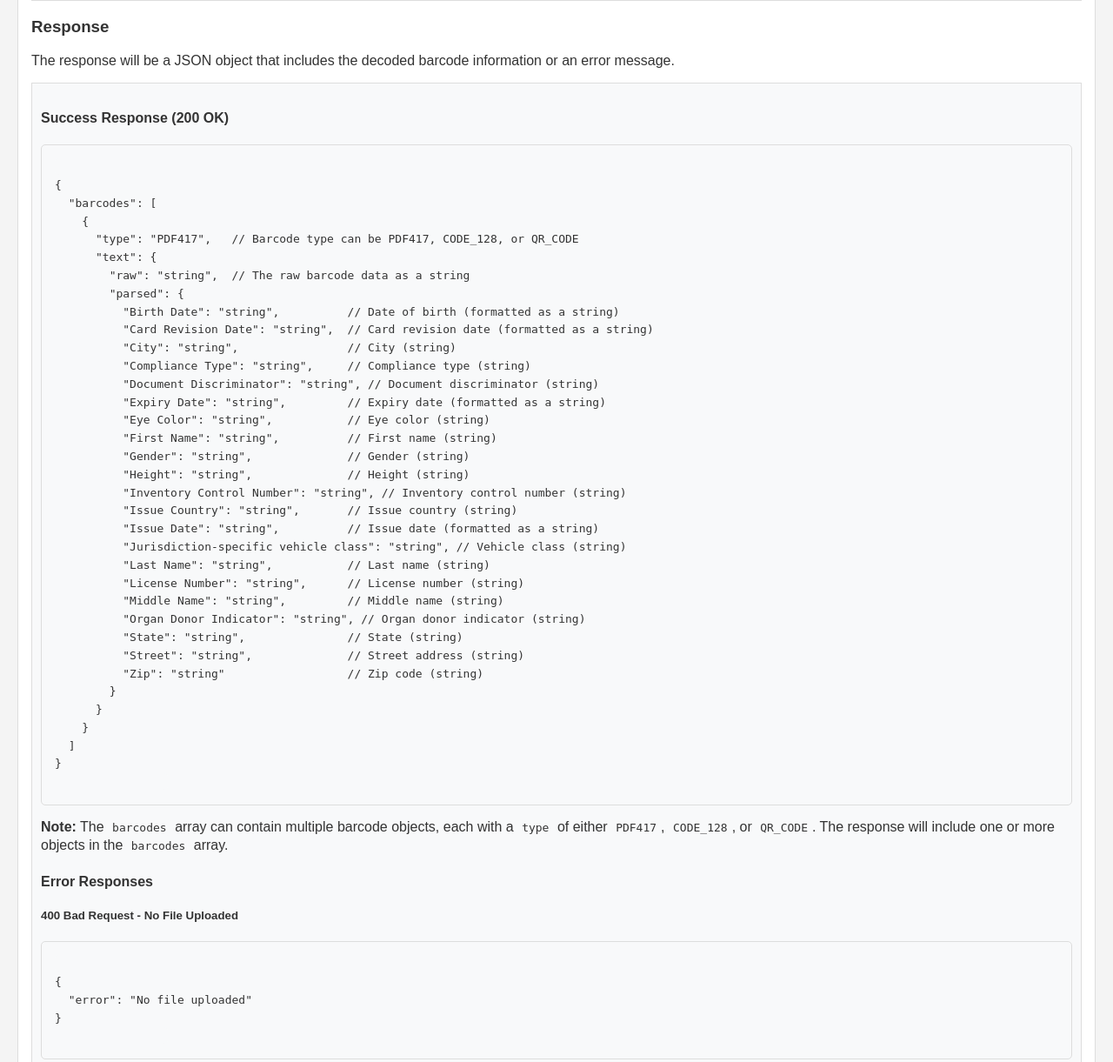
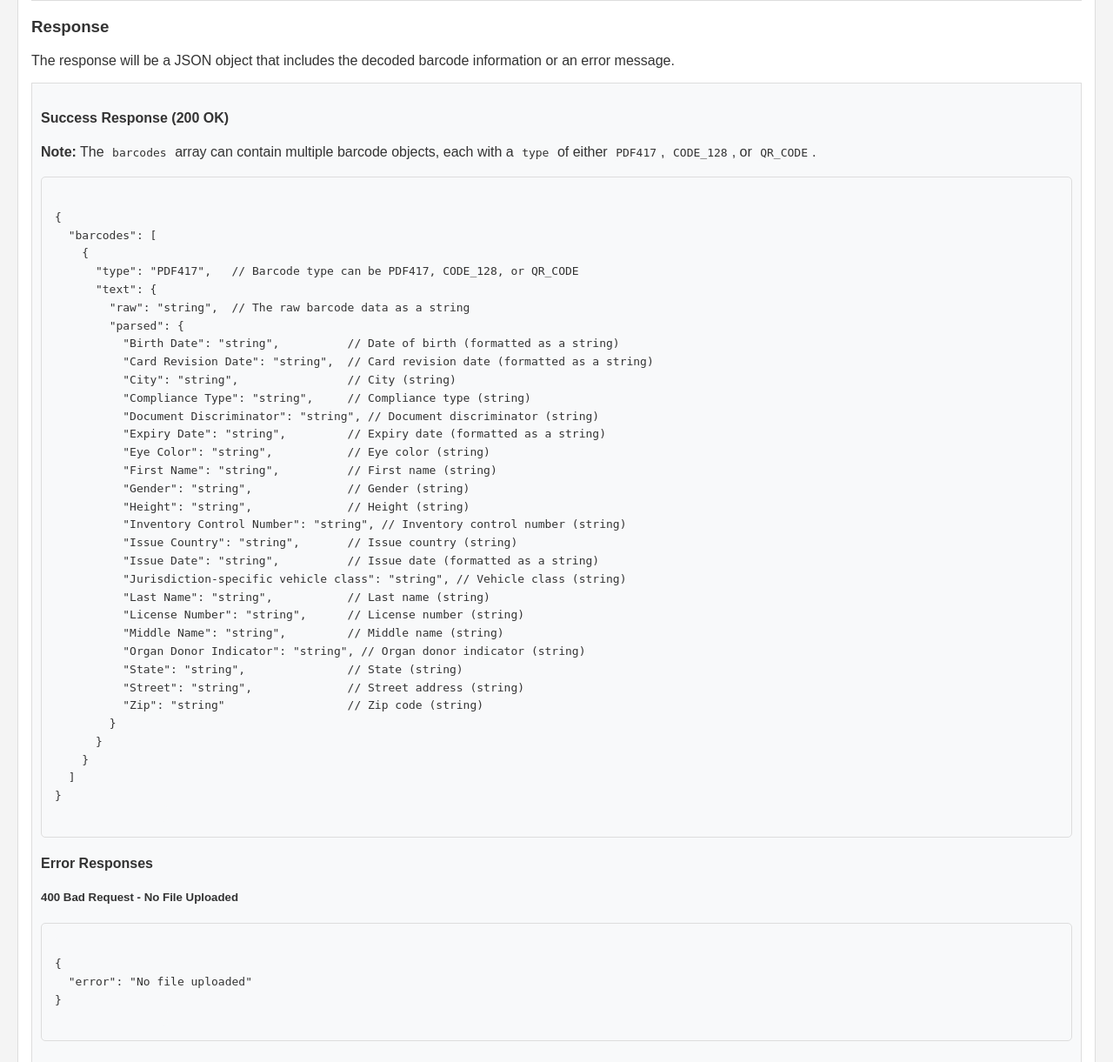
Before and after one commit to smujtaba1/dynamsoft-server, a Flask app: template templates/index.html in a window 1280 px wide. Shown: the part 662-1883 px from the top of the page at 87% size. Run offline with Flask 3, Linux system fonts and the light colour scheme; the template is opened without the code that fills it, so the values that code supplies are empty; parts of the project's set-up code (start-up, migrations or seed data) failed here and were passed over.

Commit message:
Fix HTML Doc

```diff
--- a/app.py
+++ b/app.py
@@ -1,4 +1,4 @@
-from flask import Flask, request, jsonify
+from flask import Flask, request, jsonify, render_template
 from dynamsoft_barcode_reader_bundle import *
 import os
 import logging
--- a/templates/index.html
+++ b/templates/index.html
@@ -83,6 +83,7 @@
 
             <div class="response">
                 <h4>Success Response (200 OK)</h4>
+                <p><strong>Note:</strong> The <code>barcodes</code> array can contain multiple barcode objects, each with a <code>type</code> of either <code>PDF417</code>, <code>CODE_128</code>, or <code>QR_CODE</code>.</p>
                 <pre><code>
 {
   "barcodes": [
@@ -119,7 +120,6 @@
 }
                 </code></pre>
 
-                <p><strong>Note:</strong> The <code>barcodes</code> array can contain multiple barcode objects, each with a <code>type</code> of either <code>PDF417</code>, <code>CODE_128</code>, or <code>QR_CODE</code>. The response will include one or more objects in the <code>barcodes</code> array.</p>
 
                 <h4>Error Responses</h4>
                 <h5>400 Bad Request - No File Uploaded</h5>
```
